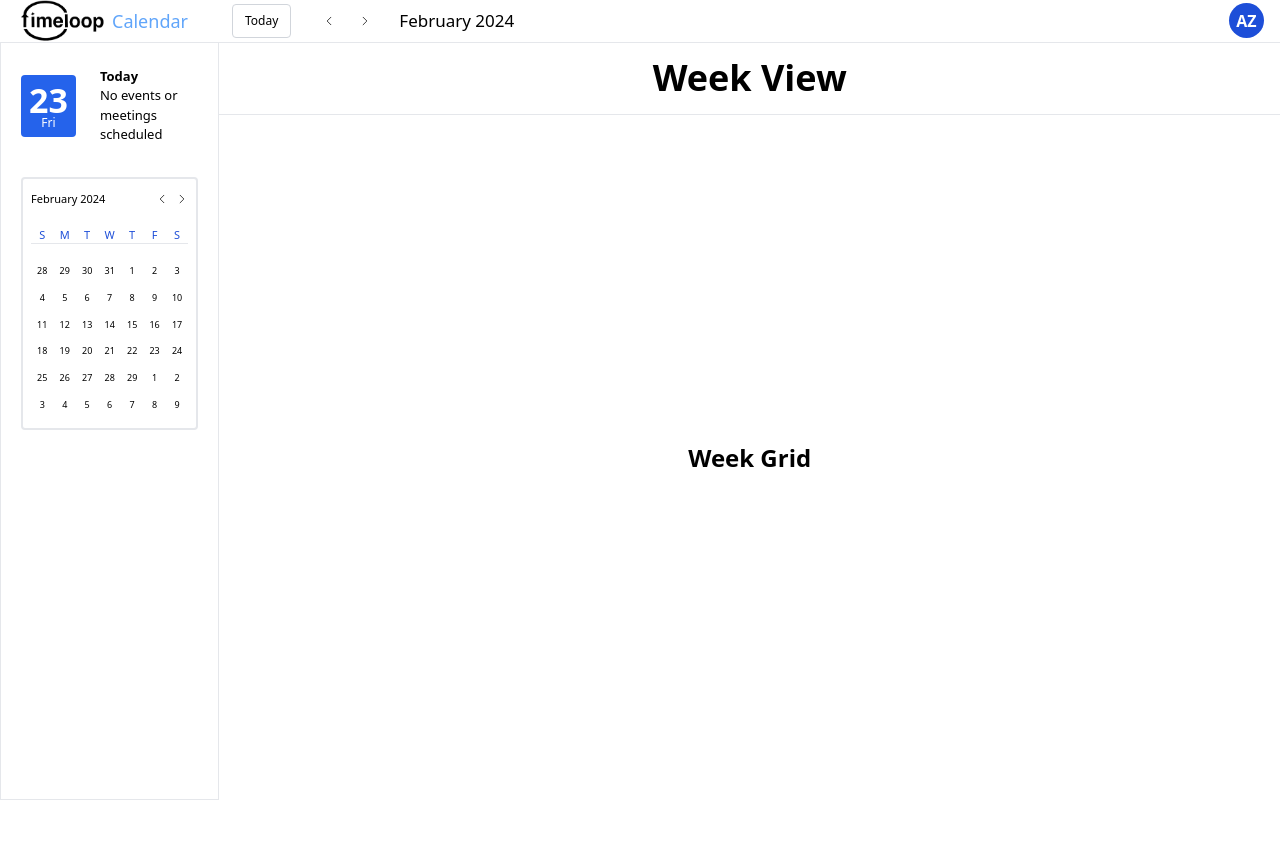
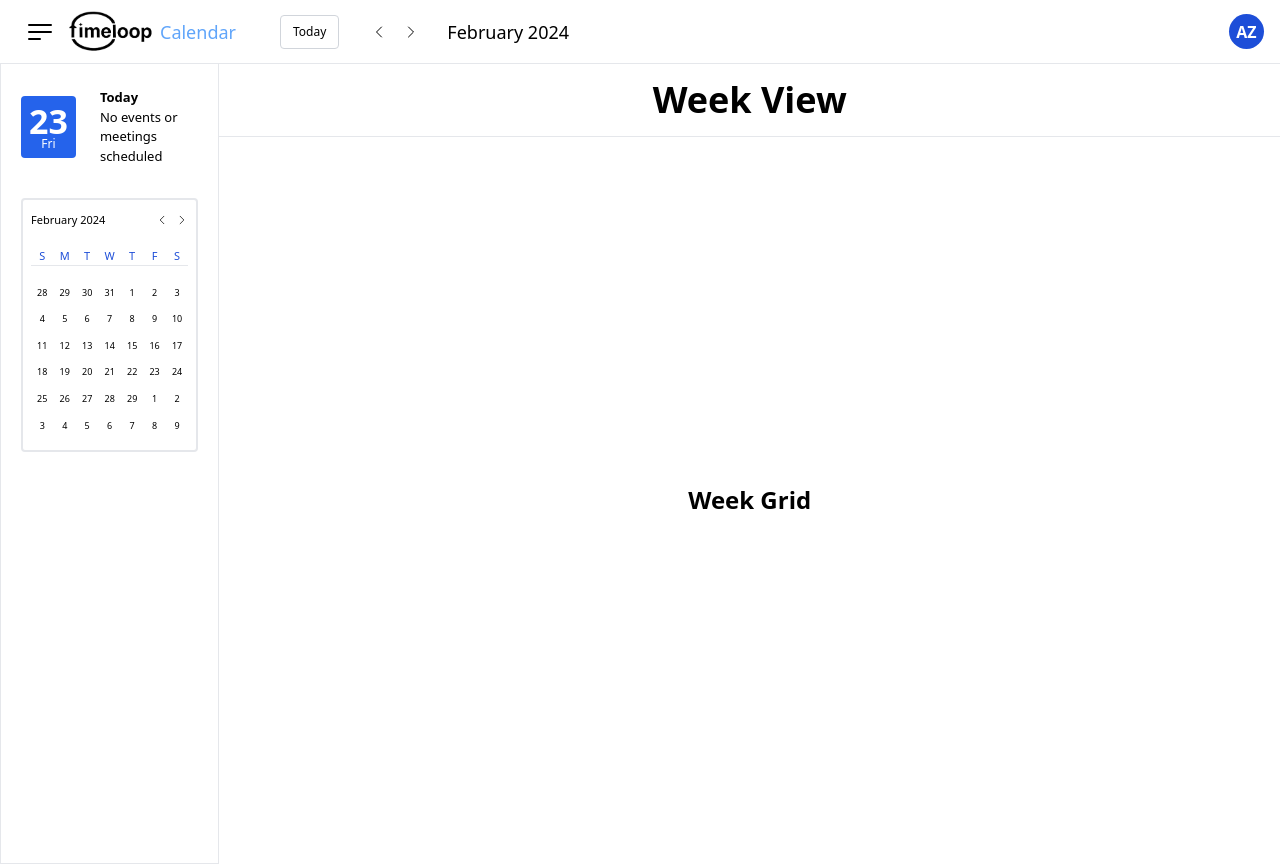
Before and after one commit to jpxoi/timeloop-frontend, a React (Vite) app: page / in a window 1280 px wide. Before the commit the page ends 800 px from the top, so only its background shows below. Built offline with nearby package versions, Linux system fonts and the light colour scheme.

Commit message:
Refactor NavbarProfile and NavBar components

```diff
--- a/src/Components/Atoms/NavbarProfile.jsx
+++ b/src/Components/Atoms/NavbarProfile.jsx
@@ -2,7 +2,7 @@ import React from "react";
 
 const NavbarProfile = () => {
   return (
-    <button className="bg-blue-700 inline-flex items-center justify-center h-[2.2rem] w-[2.2rem] rounded-full  font-semibold text-white leading-none dark:bg-white dark:text-gray-800">
+    <button className="bg-blue-700 inline-flex items-center justify-center h-[2.2rem] w-[2.2rem] rounded-full font-semibold text-white leading-none dark:bg-white dark:text-gray-800">
       AZ
     </button>
   );
--- a/src/Components/Organisms/NavBar.jsx
+++ b/src/Components/Organisms/NavBar.jsx
@@ -1,10 +1,11 @@
-import React, { useState } from "react";
+import React from "react";
 import Logo from "../Atoms/Logo";
 import NavbarProfile from "../Atoms/NavbarProfile";
 import Button from "../Atoms/Button";
 import LeftArrow from "../Atoms/LeftArrow";
 import RightArrow from "../Atoms/RightArrow";
 import DisplayMonthYear from "../Molecules/DisplayMonthYear";
+import SidebarIcon from '../Atoms/SidebarIcon';
 import dayjs from "dayjs";
 
 export default function NavBar({ currentMonth, setCurrentMonth, onTodayButtonClick }) {
@@ -20,8 +21,9 @@ export default function NavBar({ currentMonth, setCurrentMonth, onTodayButtonCli
   };
 
   return (
-    <div className="px-4 flex items-center justify-between border-b">
+    <div className="px-4 flex min-h-16 items-center justify-between border-b">
       <div className="flex items-center">
+        <SidebarIcon />
         <Logo />
         <h1 className="mr-10 text-lg text-blue-400">Calendar</h1>
         <Button
@@ -30,10 +32,10 @@ export default function NavBar({ currentMonth, setCurrentMonth, onTodayButtonCli
           action={onTodayButtonClick}
         />
         <div className="flex justify-between mx-7">
-          <LeftArrow buttonparams="" iconparams="w-3 h-3 mr-3 hover:bg-gray-100 rounded-full" action={GetPreviousMonth} />
-          <RightArrow buttonparams="" iconparams="w-3 h-3 ml-3 hover:bg-gray-100 rounded-full" action={GetNextMonth} />
+          <LeftArrow buttonparams="" iconparams="w-4 h-4 mr-2 hover:bg-gray-100 rounded-full" action={GetPreviousMonth} />
+          <RightArrow buttonparams="" iconparams="w-4 h-4 ml-2 hover:bg-gray-100 rounded-full" action={GetNextMonth} />
         </div>
-        <DisplayMonthYear params="text-black font-[400] text-[17px]" date={currentMonth} />
+        <DisplayMonthYear params="text-black font-[400] text-lg" date={currentMonth} />
       </div>
       <div className="flex items-center">
         <NavbarProfile />
--- a/src/Components/Organisms/Sidebar.jsx
+++ b/src/Components/Organisms/Sidebar.jsx
@@ -21,8 +21,7 @@ export default function Sidebar({ currentMonth, setCurrentMonth }) {
   };
 
   return (
-    <nav className="h-full flex flex-col w-1/5 pt-6 px-5 py-10 border border-t-0 relative">
-
+    <nav className="h-screen flex flex-col w-1/5 border border-t-0 pt-6 px-5 py-10 relative">
       <div className="flex  items-center justify-between mb-4 space-x-6">
         <div>
           <DisplayDayWeek params="bg-blue-600 rounded p-2" />
```
